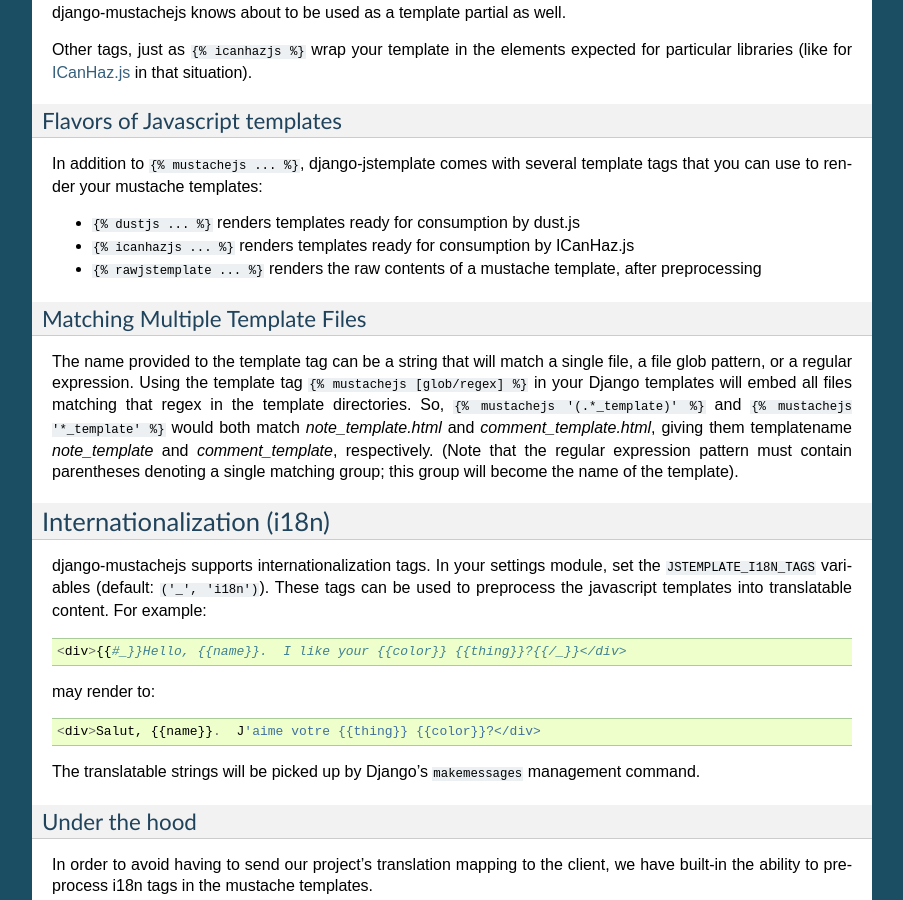
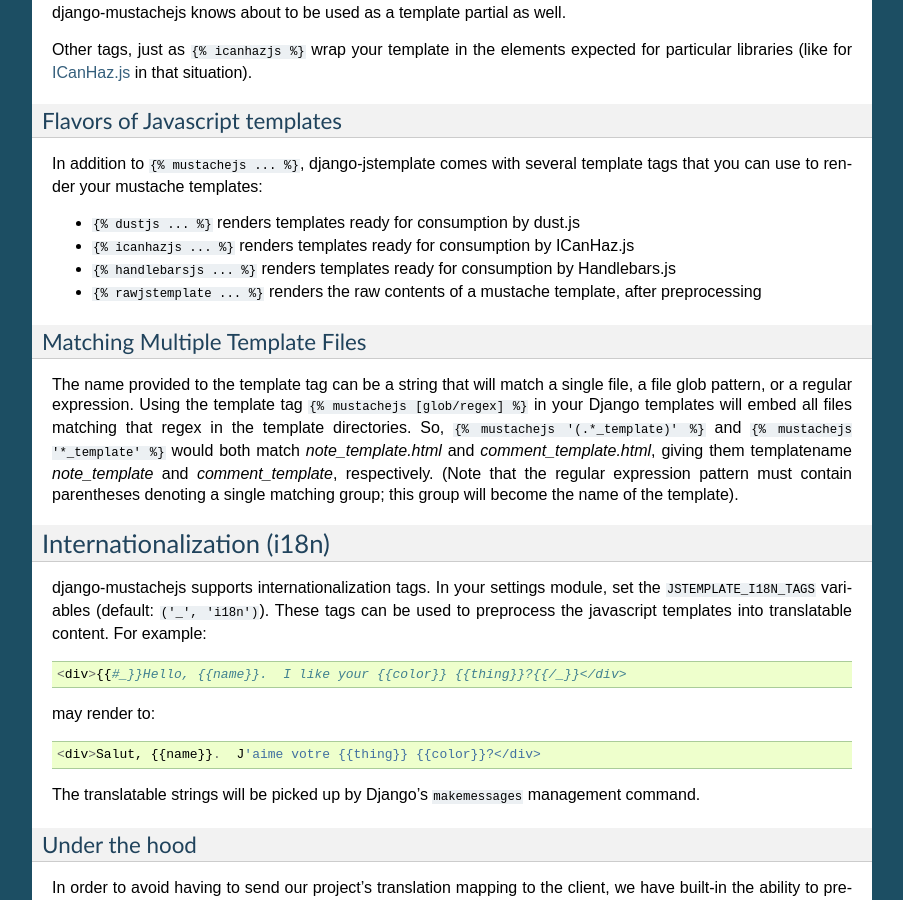
Before and after one commit to mjumbewu/django-jstemplate, a Sphinx documentation site: the page built from docs/index.rst, in a window 1280 px wide and 900 px high, scrolled down 2050 px. Shown: the whole window, without its empty margins (198-1101 px from the left). Built offline with Sphinx 7.4.7, drawn with Linux system fonts in a browser that asks for light colours.

Commit message:
Add Handlebars.js tag to the docs

```diff
--- a/docs/index.rst
+++ b/docs/index.rst
@@ -150,6 +150,8 @@
 * ``{% dustjs ... %}`` renders templates ready for consumption by dust.js
 * ``{% icanhazjs ... %}`` renders templates ready for consumption by
   ICanHaz.js
+* ``{% handlebarsjs ... %}`` renders templates ready for consumption by
+  Handlebars.js
 * ``{% rawjstemplate ... %}`` renders the raw contents of a mustache template,
   after preprocessing
 
```
